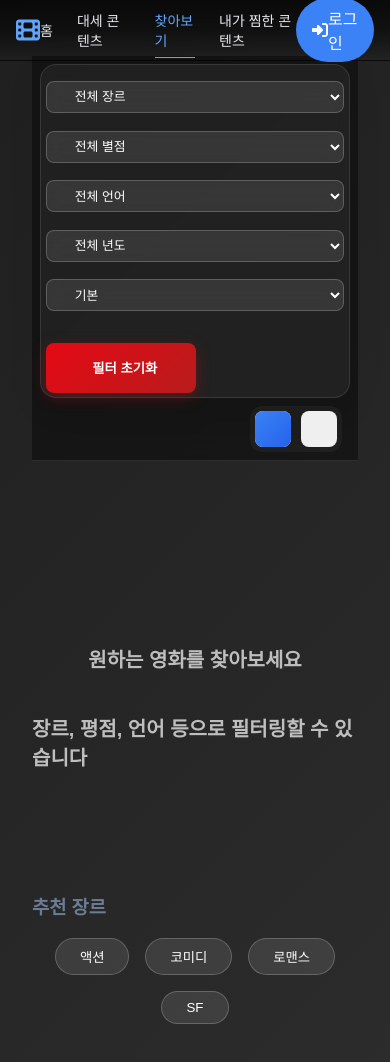
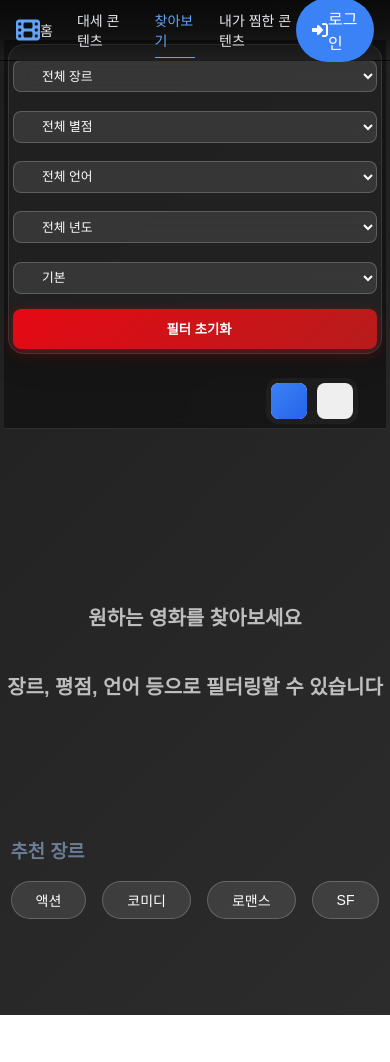
Before and after one commit to seoharu/front-end-demo-site, a Vue app: page /search in a window 390 px wide. Shown: the top 1062 px of the page. After the commit the page ends 1015 px from the top, so only its background shows below. Built offline with nearby package versions, Linux system fonts and the light colour scheme; the HTML template or start-up script is replaced by a standard one.

Commit message:
design:bugfix &반응형 수정

```diff
--- a/src/components/common/MovieCard.vue
+++ b/src/components/common/MovieCard.vue
@@ -128,10 +128,6 @@ const handleImageError = (e) => {
     gap: 12px; /* 작은 화면에서도 적절한 간격 유지 */
   }
 
-  .action-btn {
-    min-width: auto; /* 작은 화면에서는 최소 너비 제거 */
-    padding: 4px 12px;
-  }
 }
 
 @media (max-width: 480px) {
@@ -139,10 +135,6 @@ const handleImageError = (e) => {
     gap: 8px; /* 매우 작은 화면에서 간격 축소 */
   }
 
-  .action-btn {
-    width: 36px; /* 아이콘 버튼 크기 약간 증가 */
-    height: 36px;
-  }
 }
 
 
--- a/src/components/common/WishlistClick.vue
+++ b/src/components/common/WishlistClick.vue
@@ -138,12 +138,78 @@ const handleWishlistToggle = () => {
   transform: translateX(-50%) translateY(0);
 }
 
-/* 모바일 최적화 */
+@media (max-width: 768px) {
+ .wishlist-btn {
+   padding: 7px 14px;
+   font-size: 0.85rem;
+   gap: 5px;
+ }
+
+ .toast-message {
+   font-size: 0.8rem;
+   padding: 6px 14px;
+ }
+}
+
 @media (max-width: 640px) {
-  .wishlist-btn {
-    padding: 6px 12px;
-    font-size: 0.85rem;
-  }
+ .wishlist-btn {
+   padding: 6px 12px;
+   font-size: 0.8rem;
+   gap: 4px;
+ }
+
+ .toast-message {
+   font-size: 0.75rem;
+   padding: 5px 12px;
+ }
+}
+
+@media (max-width: 480px) {
+ .wishlist-btn {
+   padding: 5px 10px;
+   font-size: 0.75rem;
+   gap: 3px;
+ }
+
+ .toast-message {
+   font-size: 0.7rem;
+   padding: 4px 10px;
+   bottom: calc(100% + 8px);
+ }
+}
+
+@media (max-width: 430px) {
+ .wishlist-btn {
+   padding: 8px 12px;
+   font-size: 0.8rem;
+   border-radius: 8px;
+   min-width: 80px;
+
+   i {
+     font-size: 0.9rem;
+   }
+
+   span {
+     display: inline-block;
+     white-space: nowrap;
+   }
+ }
+
+ .toast-message {
+   bottom: calc(100% + 8px);
+   padding: 6px 12px;
+   font-size: 0.75rem;
+   min-width: 120px;
+   text-align: center;
+ }
+}
+
+@media (max-width: 360px) {
+ .wishlist-btn {
+   padding: 6px 10px;
+   font-size: 0.75rem;
+   min-width: 70px;
+ }
 }
 
 /* 호버 효과 비활성화 (터치 디바이스) */
--- a/src/views/AuthPage.vue
+++ b/src/views/AuthPage.vue
@@ -209,23 +209,62 @@ const handleRegisterSuccess = () => {
  .auth-card {
    height: auto;
    min-height: 580px;
+   width: 90%; // Added
+   max-width: 360px; // Added
  }
 
  .card-front,
  .card-back {
-    padding: 25px;
+   padding: 20px 15px; // Modified
  }
 
  .logo-section {
-    margin-bottom: 2rem;
+   margin-bottom: 1.5rem; // Reduced
 
    h1 {
-      font-size: 2.2rem;
+     font-size: 2rem; // Smaller
+     margin-bottom: 0.3rem; // Added
    }
 
    p {
-      font-size: 1rem;
+     font-size: 0.9rem; // Smaller
+   }
+ }
+
+ :deep(.auth-form) {
+   .form-group {
+     margin-bottom: 1rem; // Reduced
+
+     label {
+       font-size: 0.9rem; // Added
+     }
+
+     input {
+       padding: 0.6rem 0.8rem; // Smaller
+       font-size: 0.9rem; // Smaller
+     }
+   }
+
+   .form-button {
+     padding: 0.8rem; // Smaller
+     font-size: 0.9rem; // Smaller
+   }
+
+   .toggle-button {
+     margin-top: 1rem; // Reduced
+     padding: 0.8rem; // Smaller
+     font-size: 0.85rem; // Smaller
    }
  }
 }
+
+@media (max-width: 360px) { // Added smaller breakpoint
+ .auth-card {
+   min-height: 540px;
+ }
+
+ .logo-section h1 {
+   font-size: 1.8rem;
+ }
+}
 </style>
--- a/src/views/PopularPage.vue
+++ b/src/views/PopularPage.vue
@@ -300,18 +300,59 @@ onMounted(async () => {
 
 @media (max-width: 640px) {
  .content-wrapper {
-    padding-left: 1rem;
-    padding-right: 1rem;
+   padding-left: 0.75rem;
+   padding-right: 0.75rem;
  }
 
  .view-toggle-header {
    top: 56px;
    padding: 0.75rem;
+   margin-bottom: 1rem;
  }
 
  .header-scrolled {
    padding: 0.5rem 0.75rem;
  }
+
+ .contents {
+   margin-top: 40px;
+   margin-bottom: 4px;
+   flex-direction: column;
+   gap: 0.5rem;
+ }
+}
+
+@media (max-width: 480px) {
+ .content-wrapper {
+   padding: 0.5rem;
+   margin-top: 3.5rem;
+ }
+
+ .view-toggle-header {
+   top: 48px;
+   padding: 0.5rem;
+   border-radius: 8px;
+ }
+
+ .contents {
+   margin-top: 30px;
+ }
+}
+
+@media (max-width: 430px) {
+ .content-wrapper {
+   padding: 0.25rem;
+ }
+
+ .view-toggle-header {
+   top: 44px;
+   border-radius: 6px;
+ }
+
+ .contents {
+   margin-top: 25px;
+   gap: 0.25rem;
+ }
 }
 
 </style>
--- a/src/views/SearchPage.vue
+++ b/src/views/SearchPage.vue
@@ -401,50 +401,85 @@ watch(filters, () => {
 
 @media (max-width: 768px) {
  .filters-section {
-    padding: 1rem;
+   padding: 0.75rem;
    top: 56px;
  }
 
-  .filters-scrolled {
-    padding: 0.75rem 1rem;
+ .filters-container {
+   gap: 0.75rem;
  }
 }
 
 @media (max-width: 640px) {
  .filters-section {
-    padding: 0.75rem;
+   padding: 0.5rem;
    top: 48px;
  }
 
  .search-page {
-    padding-top: 4rem;
+   padding: 3rem 0.75rem;
  }
 
  .filters-container {
-    gap: 0.3rem;
+   gap: 0.5rem;
    padding: 0.5rem;
+   flex-direction: column;
+ }
+
+ .filters-container > * {
+   min-width: 100%;
    margin-bottom: 0.5rem;
  }
 
-  .view-toggle-section {
+ .reset-btn {
    margin-top: 0.5rem;
-    padding: 0 0.5rem;
+   width: 100%;
+   min-width: 100%;
+   height: 40px;
  }
 }
 
 @media (max-width: 480px) {
  .filters-section {
-    padding: 0.5rem;
+   padding: 0.25rem;
    top: 44px;
  }
 
  .search-page {
-    padding-top: 3.5rem;
+   padding: 2.5rem 0.5rem;
  }
 
  .filters-container {
-    padding: 0.3rem;
-    gap: 0.2rem;
+   padding: 0.25rem;
+   gap: 0.25rem;
+ }
+
+ .genre-chips {
+   gap: 0.5rem;
+ }
+
+ .genre-chip {
+   padding: 0.25rem 1rem;
+   font-size: 0.875rem;
+ }
+}
+
+@media (max-width: 430px) {
+ .filters-section {
+   top: 40px;
+ }
+
+ .search-page {
+   padding: 2rem 0.25rem;
+ }
+
+ .filters-container > * {
+   margin-bottom: 0.25rem;
+ }
+
+ .no-results {
+   margin-top: 1rem;
+   min-height: 40vh;
  }
 }
 
--- a/src/views/WishlistPage.vue
+++ b/src/views/WishlistPage.vue
@@ -289,27 +289,63 @@ onUnmounted(() => {
    font-size: 2rem;
  }
 
-  .header-subtitle {
-    font-size: 1rem;
-  }
-
  .content-section {
    padding: 0.5rem;
  }
 }
 
+@media (max-width: 640px) {
+ .wishlist-container {
+   padding: 0.75rem;
+   padding-top: 4.5rem;
+ }
+
+ .header-section {
+   margin-bottom: 2rem;
+   padding-bottom: 1rem;
+ }
+
+ .header-title {
+   font-size: 1.85rem;
+ }
+}
+
 @media (max-width: 480px) {
+ .wishlist-container {
+   padding: 0.5rem;
+   padding-top: 4rem;
+ }
+
  .header-title {
    font-size: 1.75rem;
  }
 
  .empty-state {
-    padding: 3rem 1rem;
+   padding: 2.5rem 0.75rem;
  }
 
  .browse-button {
-    padding: 0.5rem 1.25rem;
+   padding: 0.5rem 1rem;
+   font-size: 0.85rem;
+ }
+}
+
+@media (max-width: 430px) {
+ .wishlist-container {
+   padding: 0.25rem;
+   padding-top: 3.5rem;
+ }
+
+ .header-title {
+   font-size: 1.5rem;
+ }
+
+ .header-subtitle {
    font-size: 0.9rem;
+ }
+
+ .empty-state {
+   padding: 2rem 0.5rem;
  }
 }
 
```
Lines whose indentation alone changed are shown as unchanged.
